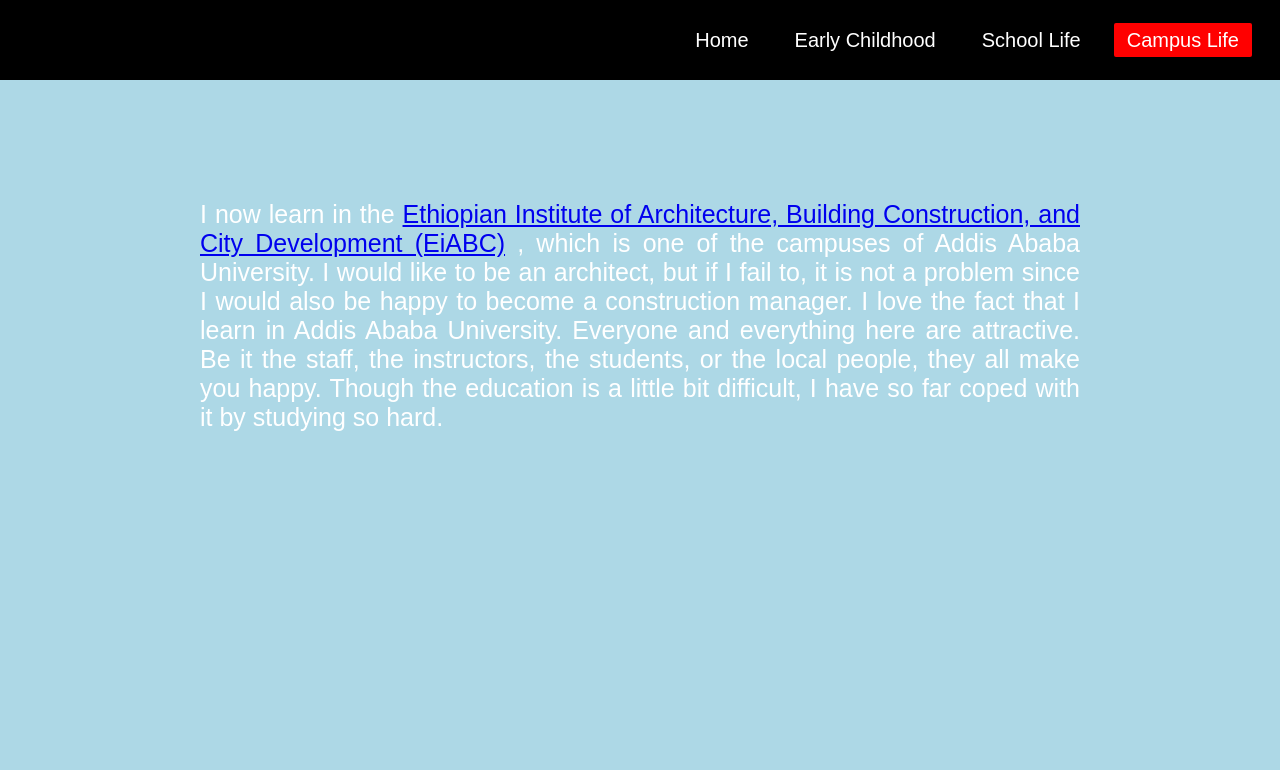
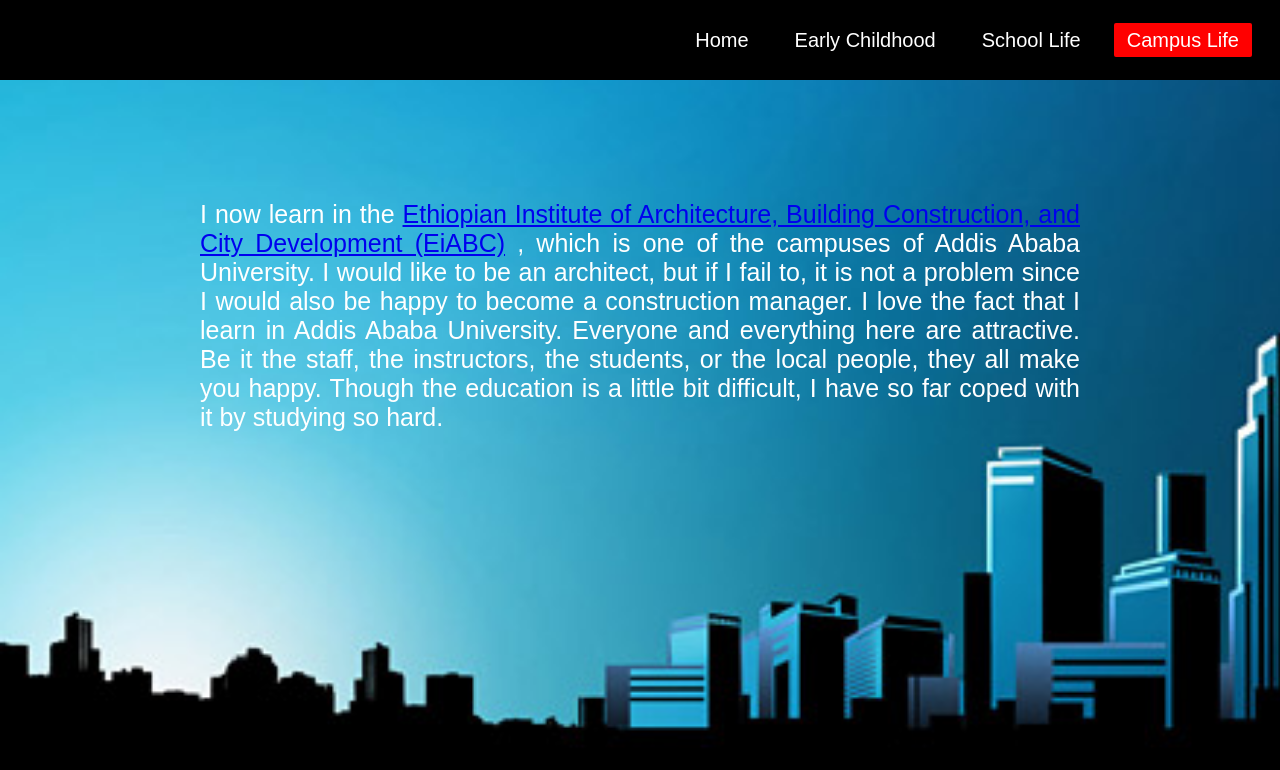
Before and after one commit to d3ad3y3/Simon-s-Autobiography, a plain HTML site: page campus.html in a window 1280 px wide. Drawn offline with Linux system fonts and the light colour scheme.

Commit message:
Update campus.css

```diff
--- a/campus.css
+++ b/campus.css
@@ -3,7 +3,7 @@
     margin: 0;
 }
 .main {
-    background-color: lightblue;
+    background-image: url(images/bg11.jpg);
     background-size: cover;
     height: 100vh;
 
```
